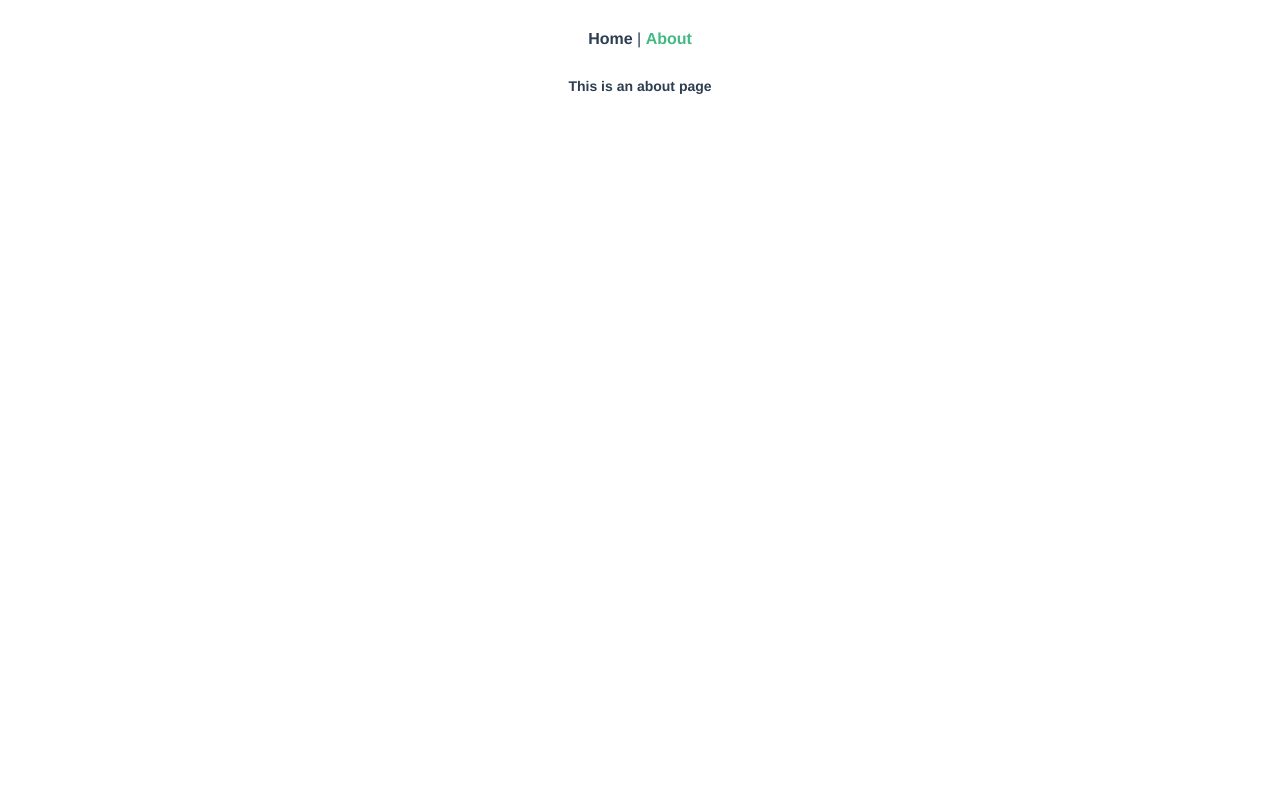
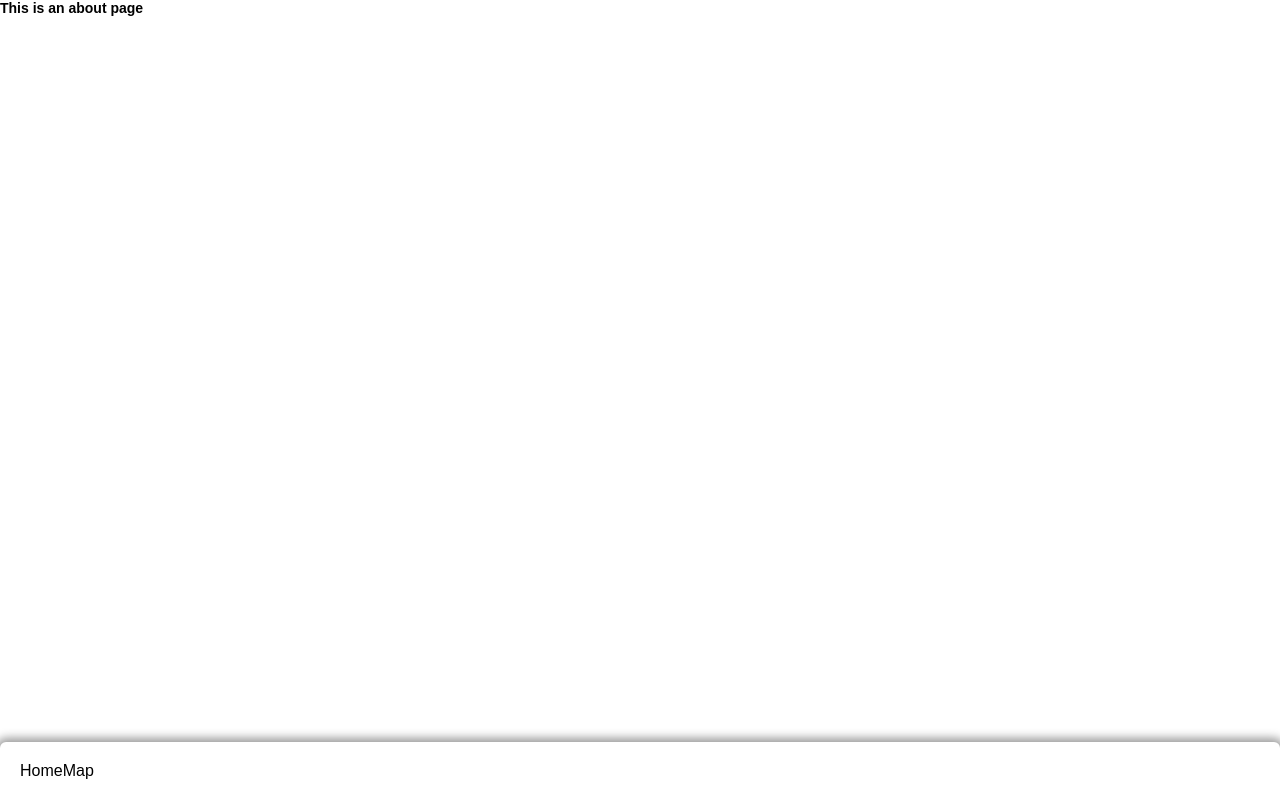
Before and after one commit to JOANNASHIN/vueLunchMap, a Vue app: page /about in a window 1280 px wide. Built offline with nearby package versions, Linux system fonts and the light colour scheme; a web font is replaced by a local one.

Commit message:
scss설정

```diff
--- a/src/App.vue
+++ b/src/App.vue
@@ -1,30 +1,24 @@
 <template>
-  <div id="nav">
-    <router-link to="/">Home</router-link> |
-    <router-link to="/about">About</router-link>
-  </div>
-  <router-view />
+  <router-view></router-view>
+  <FooterComponent></FooterComponent>
 </template>
+
+<script>
+import FooterComponent from "./components/FooterComponent.vue";
+
+export default {
+    components: {
+        FooterComponent
+    },
+    setup() {
+
+    },
+}
+</script>
 
 <style lang="scss">
 #app {
-  font-family: Avenir, Helvetica, Arial, sans-serif;
-  -webkit-font-smoothing: antialiased;
-  -moz-osx-font-smoothing: grayscale;
-  text-align: center;
-  color: #2c3e50;
+    height: 100%;
 }
 
-#nav {
-  padding: 30px;
-
-  a {
-    font-weight: bold;
-    color: #2c3e50;
-
-    &.router-link-exact-active {
-      color: #42b983;
-    }
-  }
-}
 </style>
```
Also changed, not shown: package.json (+12 -3 lines), 1 other file (tests, documents, lock files or other folders).
